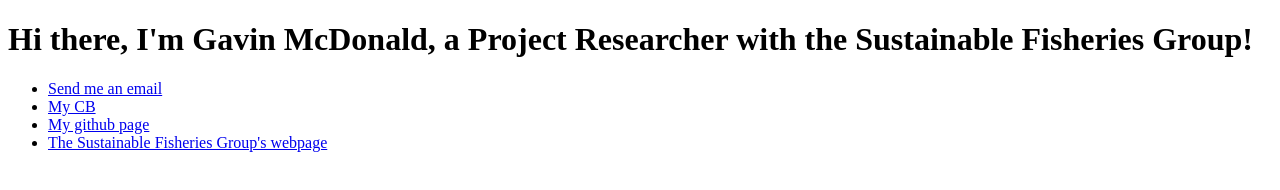
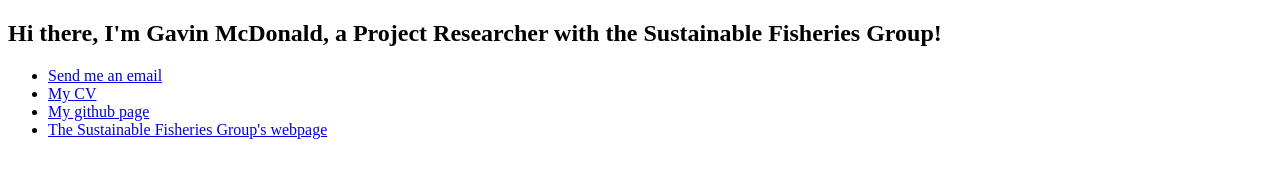
Before and after one commit to gmcdonald-sfg/gmcdonald-sfg.github.io, a plain HTML site: page index.html in a window 1280 px wide. Drawn offline with Linux system fonts and the light colour scheme.

Commit message:
Update index.html

```diff
--- a/index.html
+++ b/index.html
@@ -8,13 +8,13 @@
 		</nav>
 		<div class="container">
     		<div class="blurb">
-        		<h1>Hi there, I'm Gavin McDonald, a Project Researcher with the Sustainable Fisheries Group!</h1>
+        		<h2>Hi there, I'm Gavin McDonald, a Project Researcher with the Sustainable Fisheries Group!</h1>
     		</div><!-- /.blurb -->
 		</div><!-- /.container -->
 		<footer>
     		<ul>
         		<li><a href="mailto:gmcdonald@bren.ucsb.edu">Send me an email</a></li>
-        		<li><a href="/cv">My CB</a></li>
+        		<li><a href="/cv">My CV</a></li>
         		<li><a href="https://github.com/gmcdonald-sfg">My github page</a></li>
         		<li><a href="http://sfg.msi.ucsb.edu/">The Sustainable Fisheries Group's webpage</a></li>
 			</ul>
```
